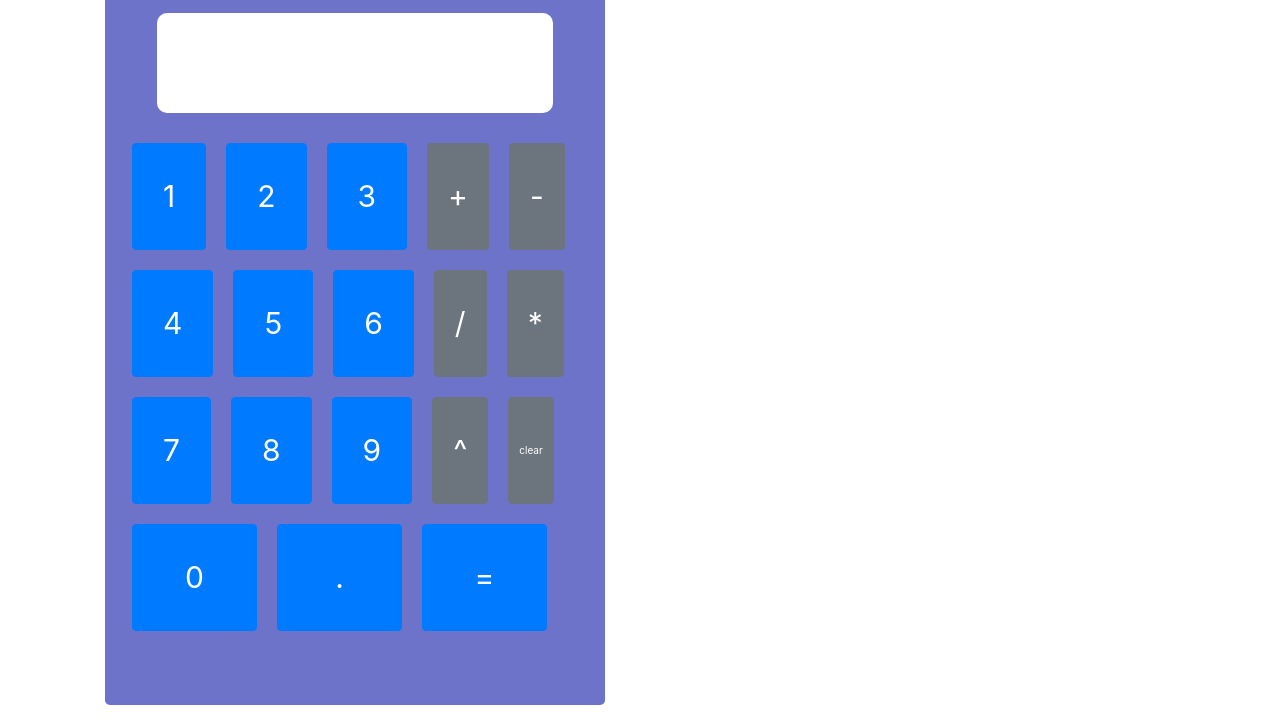
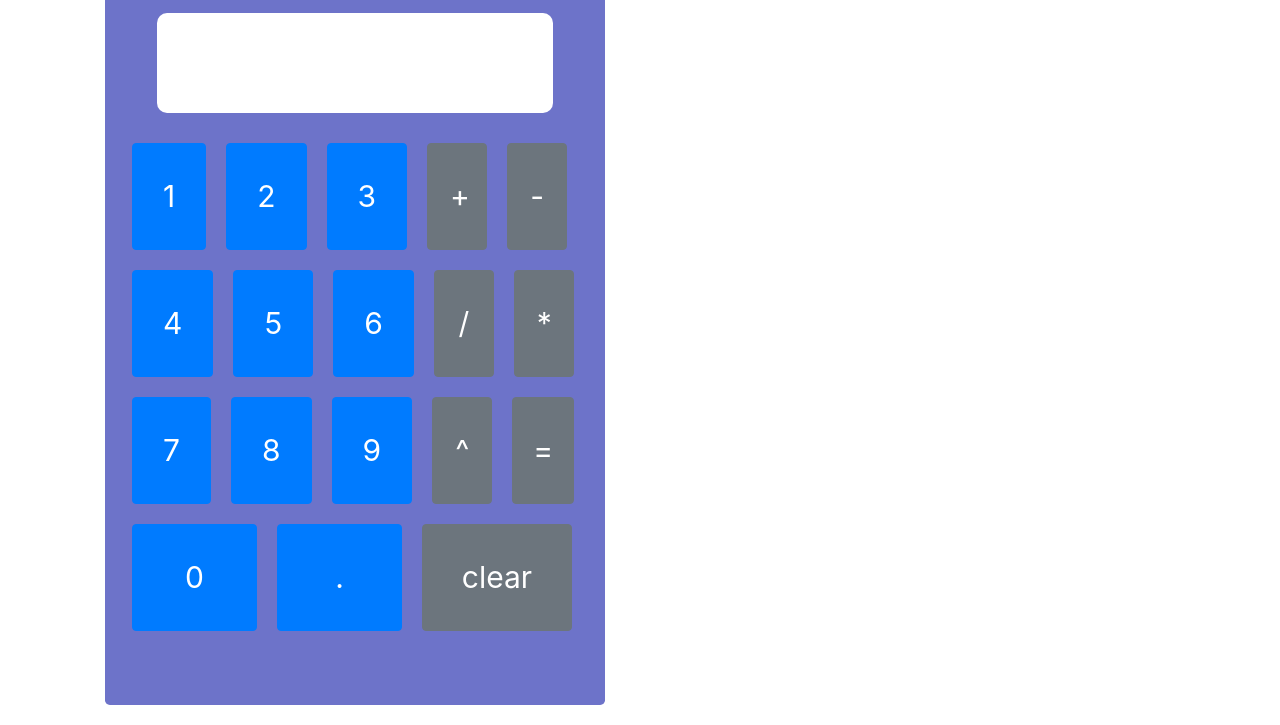
Before and after one commit to LAP0805/Jquery-calculator, a plain HTML site: page index.html in a window 1280 px wide. Shown: the part 91-816 px from the top of the page. Drawn offline with nearby package versions, Linux system fonts and the light colour scheme.

Commit message:
formatting

```diff
--- a/assets/css/style.css
+++ b/assets/css/style.css
@@ -27,9 +27,10 @@ h1{
     font-size:30px;
 }
 .operator{
-    padding:20px;
+    padding: 22px;
     margin:10px;
     font-size:30px;
+    width: 60px;
 
 }
 .bottomRow {
@@ -38,7 +39,8 @@ h1{
 #clear{
     padding:10px;
     margin:10px;
-    font-size:10px;
+    font-size:30px;
+    width:150px;
 }
 #equals{
     padding:20px;
--- a/index.html
+++ b/index.html
@@ -32,12 +32,12 @@
             <button type="button" class="btn btn-primary number" value="8">8</button>
             <button type="button" class="btn btn-primary number" value="9">9</button>
             <button type="button" class="btn btn-secondary operator" value="^">^</button>
-            <button type="button" class="btn btn-secondary" value="clear" id="clear">clear</button>
+            <button type="button" class="btn btn-secondary" value="="id="equals">=</button>
             </div>
         <div class="row">
                 <button type="button" class="btn btn-primary number bottomRow" value="0">0</button>
                 <button type="button" class="btn btn-primary number bottomRow" value="."id="decimal">.</button>
-                <button type="button" class="btn btn-primary bottomRow" value="="id="equals">=</button>
+                <button type="button" class="btn btn-secondary bottomRow" value="clear" id="clear">clear</button>
 
                 </div>
     </div>
```
